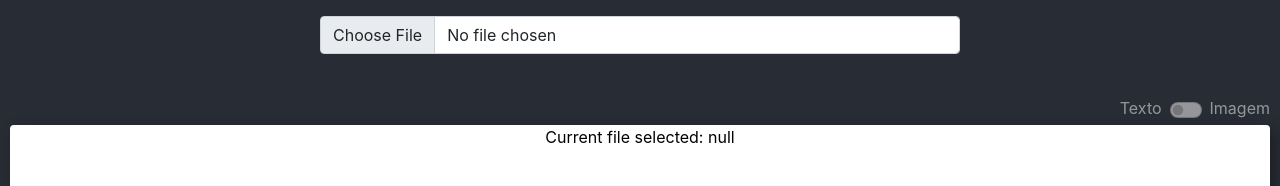
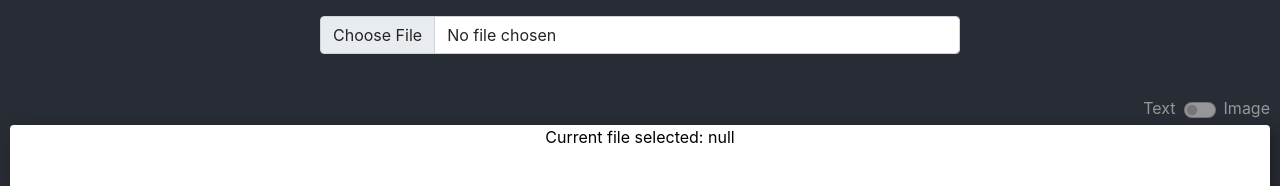
Before and after one commit to yurinalin/ahau-test, a React (Create React App) app: page / in a window 1280 px wide. Shown: the top 186 px of the page. Built offline with nearby package versions, Linux system fonts and the light colour scheme.

Commit message:
Fixed language for switch labels

```diff
--- a/src/App.jsx
+++ b/src/App.jsx
@@ -17,8 +17,8 @@ function App() {
       <div className="app-output pt-3">
         <div className="form-switch switch-box">
           <input className="form-check-input custom-check-input" type="checkbox" disabled id="flexSwitchCheckDefault" />
-          <label className="form-check-label check-label-left" for="flexSwitchCheckDefault">Texto</label>
-          <label className="form-check-label check-label-right" for="flexSwitchCheckDefault">Imagem</label>
+          <label className="form-check-label check-label-left" for="flexSwitchCheckDefault">Text</label>
+          <label className="form-check-label check-label-right" for="flexSwitchCheckDefault">Image</label>
         </div>
         <div className="output-display">
           {`Current file selected: ${file}`}
```
